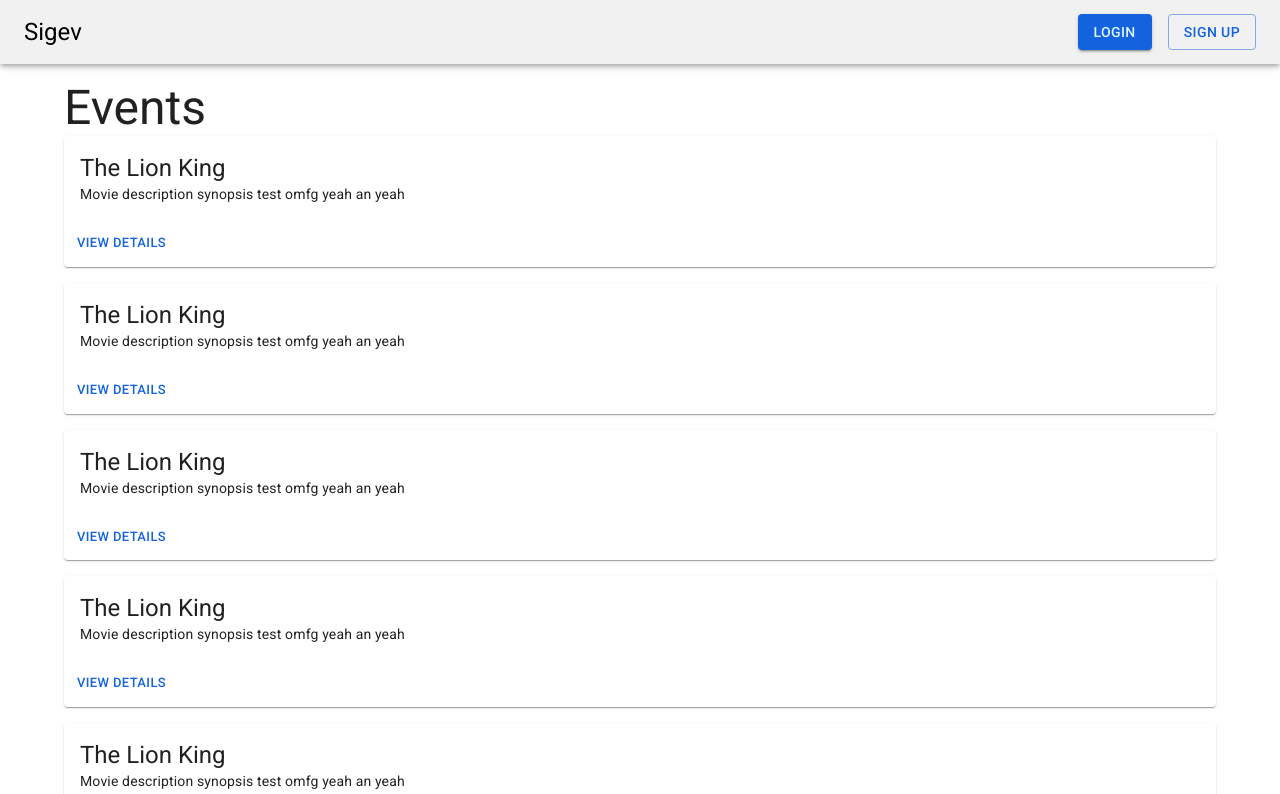
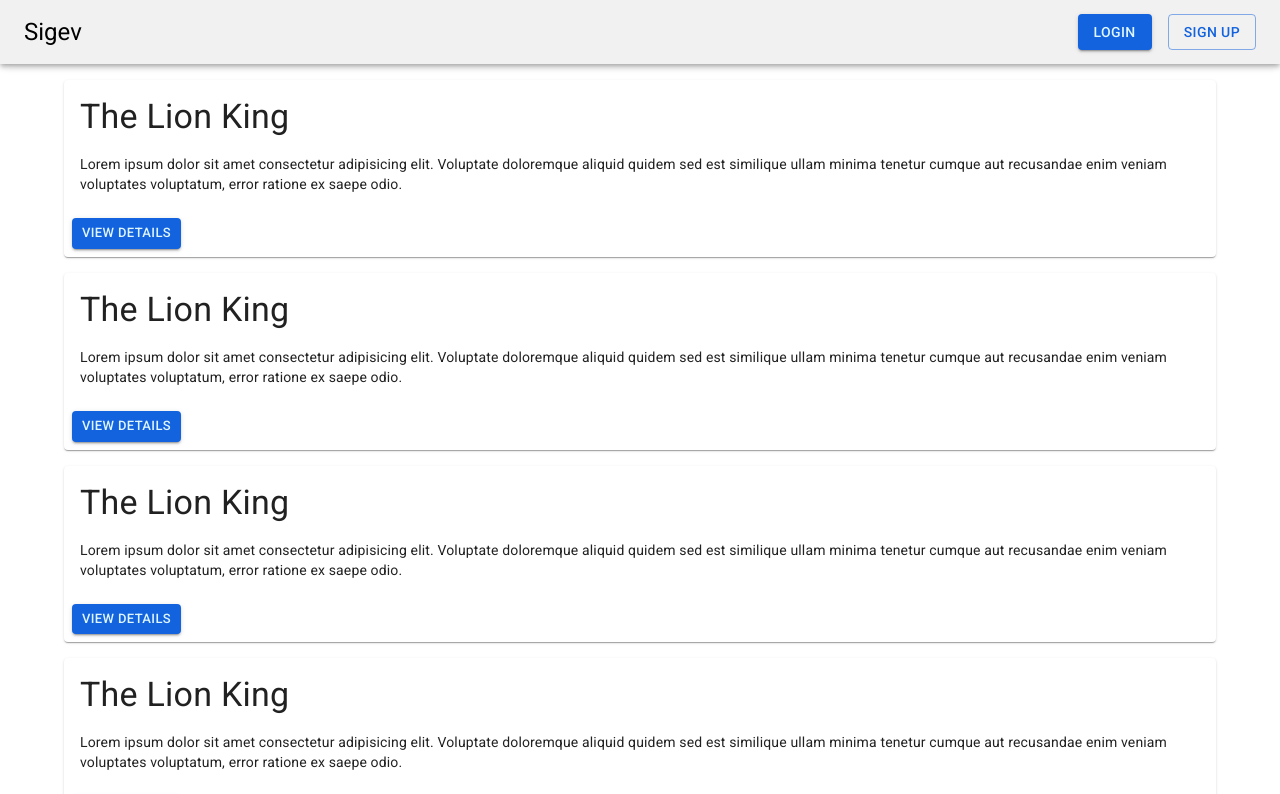
Before and after one commit to erikyryan/event-registration-system, a React (Vite) app in the folder frontend/: page / in a window 1280 px wide. Shown: the top 794 px of the page. Built offline with nearby package versions, Linux system fonts and the light colour scheme.

Commit message:
changed MovieCard style

```diff
--- a/frontend/src/components/MovieCard.tsx
+++ b/frontend/src/components/MovieCard.tsx
@@ -12,11 +12,13 @@
   return (
     <Card sx={{ marginBottom: 2 }}>
       <CardContent>
-        <Typography variant="h5">{event.title}</Typography>
-        <Typography variant="body2">{event.description}</Typography>
+        <Typography variant="h4">{event.title}</Typography>
+        <Typography variant="body2" sx={{ marginTop: 2 }}>
+          {event.description}
+        </Typography>
       </CardContent>
       <CardActions>
-        <Button size="small" component={Link} to="/event">
+        <Button size="small" component={Link} to="/event" variant="contained">
           View Details
         </Button>
       </CardActions>
--- a/frontend/src/pages/Home.tsx
+++ b/frontend/src/pages/Home.tsx
@@ -7,7 +7,6 @@
 const Home = () => {
   return (
     <PageContainer>
-      <Typography variant="h3">Events</Typography>
       {events.map((event) => (
         <MovieCard event={event} />
       ))}
@@ -20,26 +19,32 @@
 const events = [
   {
     title: "The Lion King",
-    description: "Movie description synopsis test omfg yeah an yeah"
+    description:
+      "Lorem ipsum dolor sit amet consectetur adipisicing elit. Voluptate doloremque aliquid quidem sed est similique ullam minima tenetur cumque aut recusandae enim veniam voluptates voluptatum, error ratione ex saepe odio."
   },
   {
     title: "The Lion King",
-    description: "Movie description synopsis test omfg yeah an yeah"
+    description:
+      "Lorem ipsum dolor sit amet consectetur adipisicing elit. Voluptate doloremque aliquid quidem sed est similique ullam minima tenetur cumque aut recusandae enim veniam voluptates voluptatum, error ratione ex saepe odio."
   },
   {
     title: "The Lion King",
-    description: "Movie description synopsis test omfg yeah an yeah"
+    description:
+      "Lorem ipsum dolor sit amet consectetur adipisicing elit. Voluptate doloremque aliquid quidem sed est similique ullam minima tenetur cumque aut recusandae enim veniam voluptates voluptatum, error ratione ex saepe odio."
   },
   {
     title: "The Lion King",
-    description: "Movie description synopsis test omfg yeah an yeah"
+    description:
+      "Lorem ipsum dolor sit amet consectetur adipisicing elit. Voluptate doloremque aliquid quidem sed est similique ullam minima tenetur cumque aut recusandae enim veniam voluptates voluptatum, error ratione ex saepe odio."
   },
   {
     title: "The Lion King",
-    description: "Movie description synopsis test omfg yeah an yeah"
+    description:
+      "Lorem ipsum dolor sit amet consectetur adipisicing elit. Voluptate doloremque aliquid quidem sed est similique ullam minima tenetur cumque aut recusandae enim veniam voluptates voluptatum, error ratione ex saepe odio."
   },
   {
     title: "The Lion King",
-    description: "Movie description synopsis test omfg yeah an yeah"
+    description:
+      "Lorem ipsum dolor sit amet consectetur adipisicing elit. Voluptate doloremque aliquid quidem sed est similique ullam minima tenetur cumque aut recusandae enim veniam voluptates voluptatum, error ratione ex saepe odio."
   }
 ];
```
